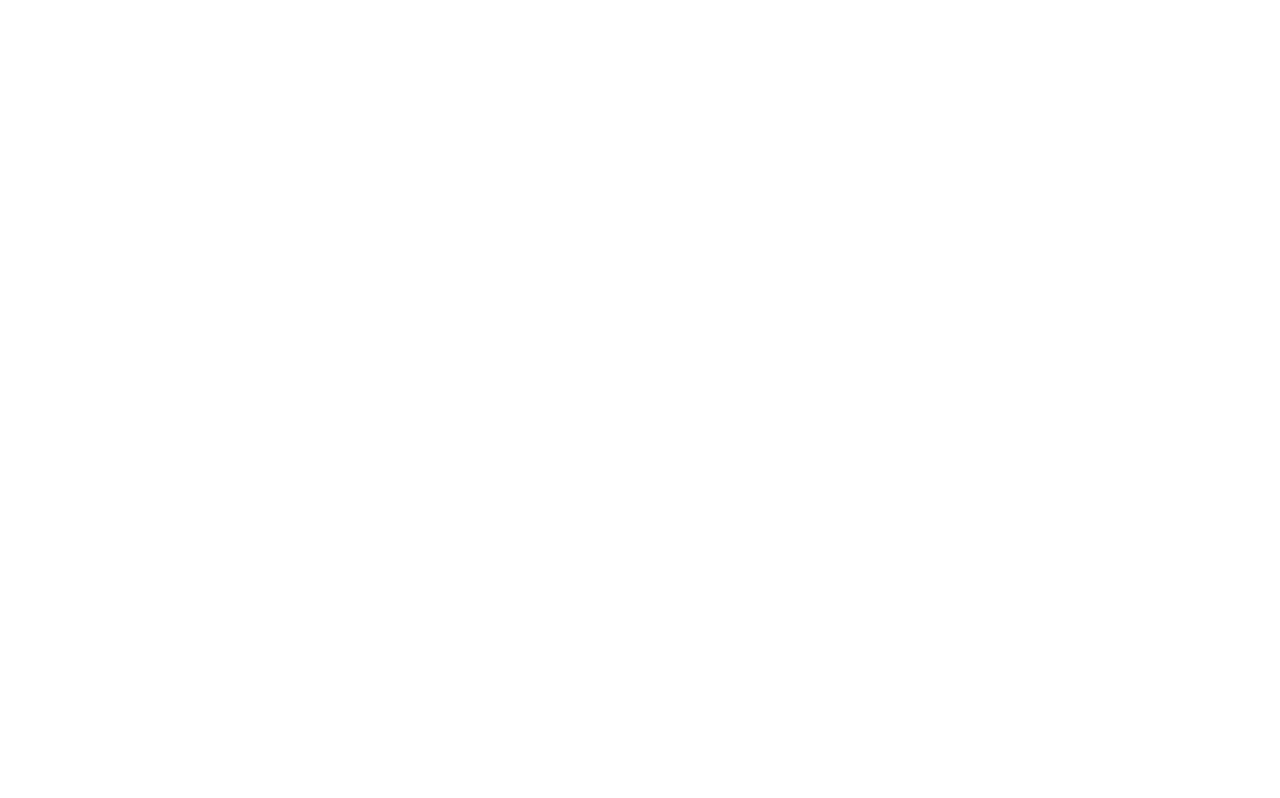
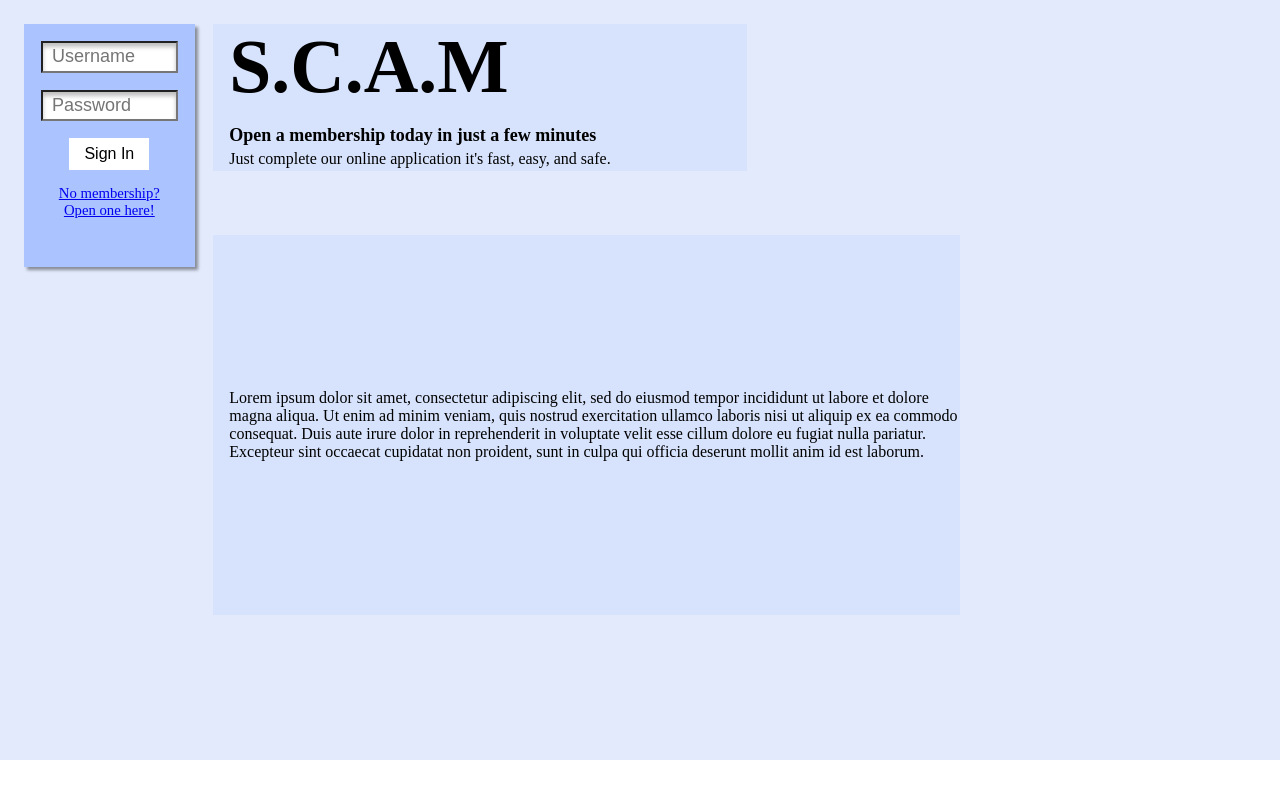
Before and after one commit to mbatista4/second-community-america-mutual-frontend, a React (Create React App) app: page / in a window 1280 px wide. Built offline with nearby package versions, Linux system fonts and the light colour scheme.

Commit message:
Finished basic landing page styling

```diff
--- a/src/App.js
+++ b/src/App.js
@@ -1,5 +1,5 @@
 import React from 'react'
-import { BrowserRouter as Router, Route, Switch } from 'react-router-dom'
+//import { BrowserRouter as Router, Route, Switch } from 'react-router-dom'
 import LandingPage from './Components/LandingPage/LandingPage'
 import "./CSS/App.css"
 
@@ -7,7 +7,7 @@
 export default function App() {
   return (
     <div>
-
+      <LandingPage />
     </div>
   )
 }
--- a/src/CSS/App.css
+++ b/src/CSS/App.css
@@ -2,11 +2,12 @@
     height: 95vh;
     display: flex;
     flex-direction: row;
+    background-color: #e2eafc;
 }
 
 .login-landing {
-    flex: 1;
-    background-color: gray;
+    flex: .8;
+    background-color: #e2eafc;
 }
 
 .landing-content {
@@ -17,22 +18,40 @@
 }
 
 .landing-top {
-    flex: 1;
-    height: 100%;
+    flex: .1;
+    margin-top: 1.5em;
+    margin-bottom: 4em;
+    width: 50%;
     display: flex;
     justify-content: center;
     flex-direction: column;
     padding-left: 1em;
-    background-color: aqua;
+    background-color: #d7e3fc;
 
 }
 
+.landing-top h1 {
+    font-size: 2cm;
+    padding-bottom: .2em;
+}
+
+.landing-top h3 {
+    font-size: large;
+    padding-bottom: .2em;
+}
+
+.landing-top p {
+    font-size: medium;
+    padding-bottom: .2em;
+}
+
+
 .landing-bottom {
-    flex: 3;
-    height: 100%;
+    height: 50%;
+    width: 70%;
     display: flex;
     justify-content: center;
     flex-direction: column;
     padding-left: 1em;
-    background-color: blueviolet;
+    background-color: #d7e3fc;
 }
--- a/src/CSS/loginForm.css
+++ b/src/CSS/loginForm.css
@@ -1,34 +1,50 @@
 .login-form {
-    display: flex auto;
-    width: 280px;
-    height: 300px;
-    margin-left: 2em;
-    margin-top: 2em;
-    background-color: #0094ff;
-    box-shadow: 4px 4px 4px rgba(0, 0, 0, .4);
+    display: flex;
+    flex-direction: column;
+    width: 80%;
+    height: 32%;
+    margin-left: 1.5em;
+    margin-top: 1.5em;
+    background-color: #abc4ff;
+    box-shadow: 3px 3px 3px rgba(0, 0, 0, .4);
 }
 
 .input-box-login {
     display: flex;
     flex-direction: column;
-    margin-left: 1.2em;
-    margin-top: 1.8em;
-    width: 237px;
-    height: 45px;
-    left: 20px;
-    top: 46px;
+    margin-left: 10%;
+    margin-top: 10%;
+    width: 80%;
+    height: 13%;
     font-size: large;
-
-    padding-left: 10px;
+    padding-left: .5em;
     box-shadow: inset 0px 4px 4px rgba(0, 0, 0, .25);
 }
 
 .btn-box {
     display: flex;
-
-    background-color: blueviolet;
+    flex-direction: column;
+    margin: 10%;
+    align-items: center;
 }
 
 .login-btn {
+    width: 5em;
+    height: 2em;
+    background-color: white;
+    border: none;
+    color: black;
+    font-size: 16px;
+    align-content: center;
+}
 
+.login-btn:hover {
+    cursor: pointer;
+    background-color: rgba(231, 231, 231, 0.945);
 }
+
+.open-link {
+    font-size:.39cm;
+    text-align: center;
+    margin-top: 1em;
+}
--- a/src/Components/LandingPage/LandingPage.jsx
+++ b/src/Components/LandingPage/LandingPage.jsx
@@ -11,7 +11,7 @@
             </div>
             <div className="landing-content">
                 <div className="landing-top">
-                <h1>S.C.A.M</h1>
+                <h1 className="title">S.C.A.M</h1>
                 <h3>Open a membership today in just a few minutes</h3>
                 <p>
                     Just complete our online application it's fast, easy, and safe.
--- a/src/Components/LandingPage/LandingPage.module.css
+++ b/src/Components/LandingPage/LandingPage.module.css
@@ -4,7 +4,7 @@
     height: 300px;
     margin-left: 2em;
     margin-top: 2em;
-    background-color: #0094ff;
+    background-color: #abc4ff;
     box-shadow: 4px 4px 4px rgba(0, 0, 0, .4);
 }
 
--- a/src/Components/LogInForm.jsx
+++ b/src/Components/LogInForm.jsx
@@ -5,12 +5,12 @@
 export default function LogInForm({login}) {
     return (
         <form className="login-form" onSubmit={login}>
-            <input className="input-box-login" type="text" placeholder=" Username" />
-            <input className="input-box-login" type="password" placeholder=" Password" />
+            <input className="input-box-login" type="text" placeholder="Username" />
+            <input className="input-box-login" type="password" placeholder="Password" />
 
             <div className="btn-box">
             <button type="submit" className="login-btn">Sign In</button>
-            <a href="/register">Not a member? Open one here!</a>
+            <a href="/register" className="open-link">No membership? Open one here!</a>
             </div>
         </form>
     )
```
